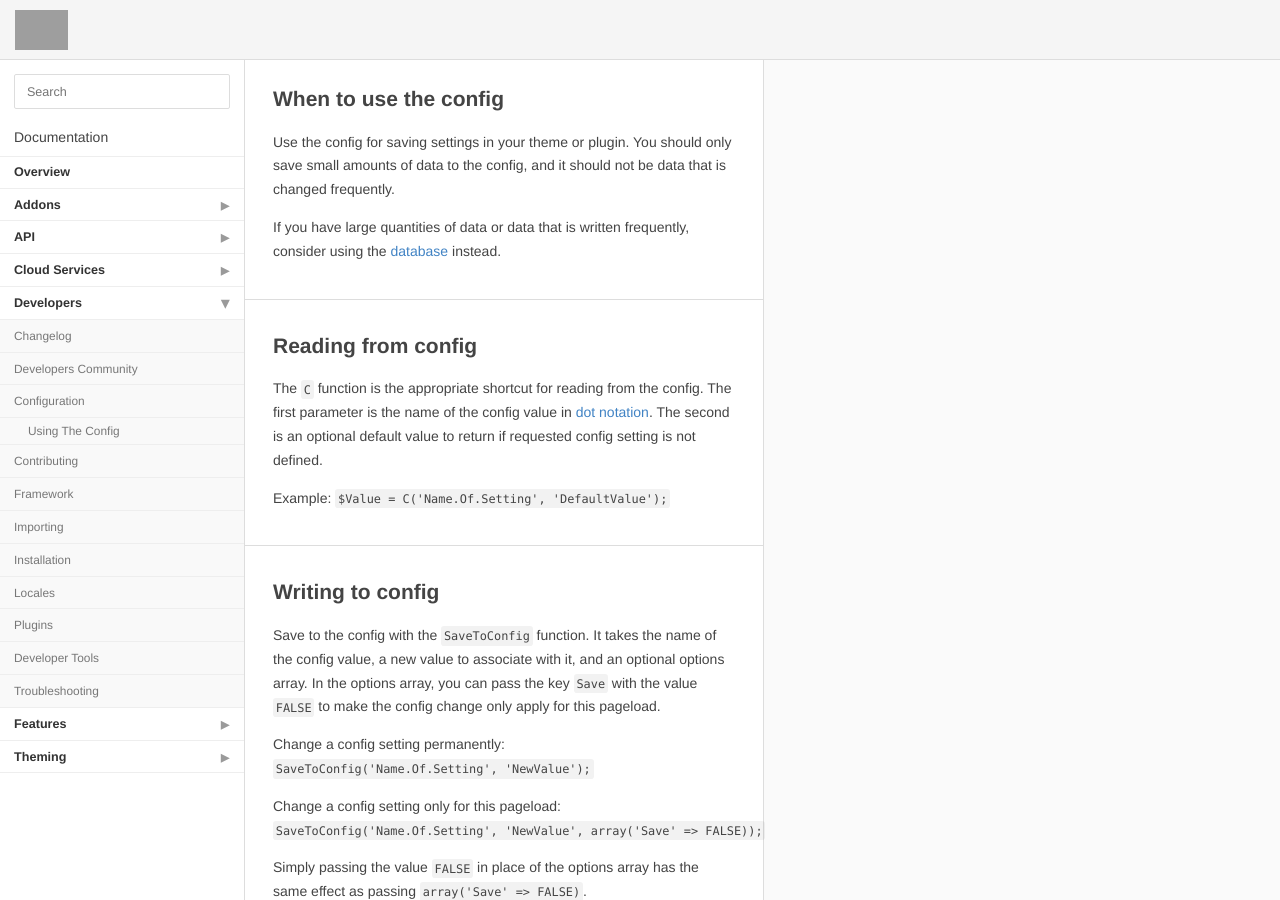
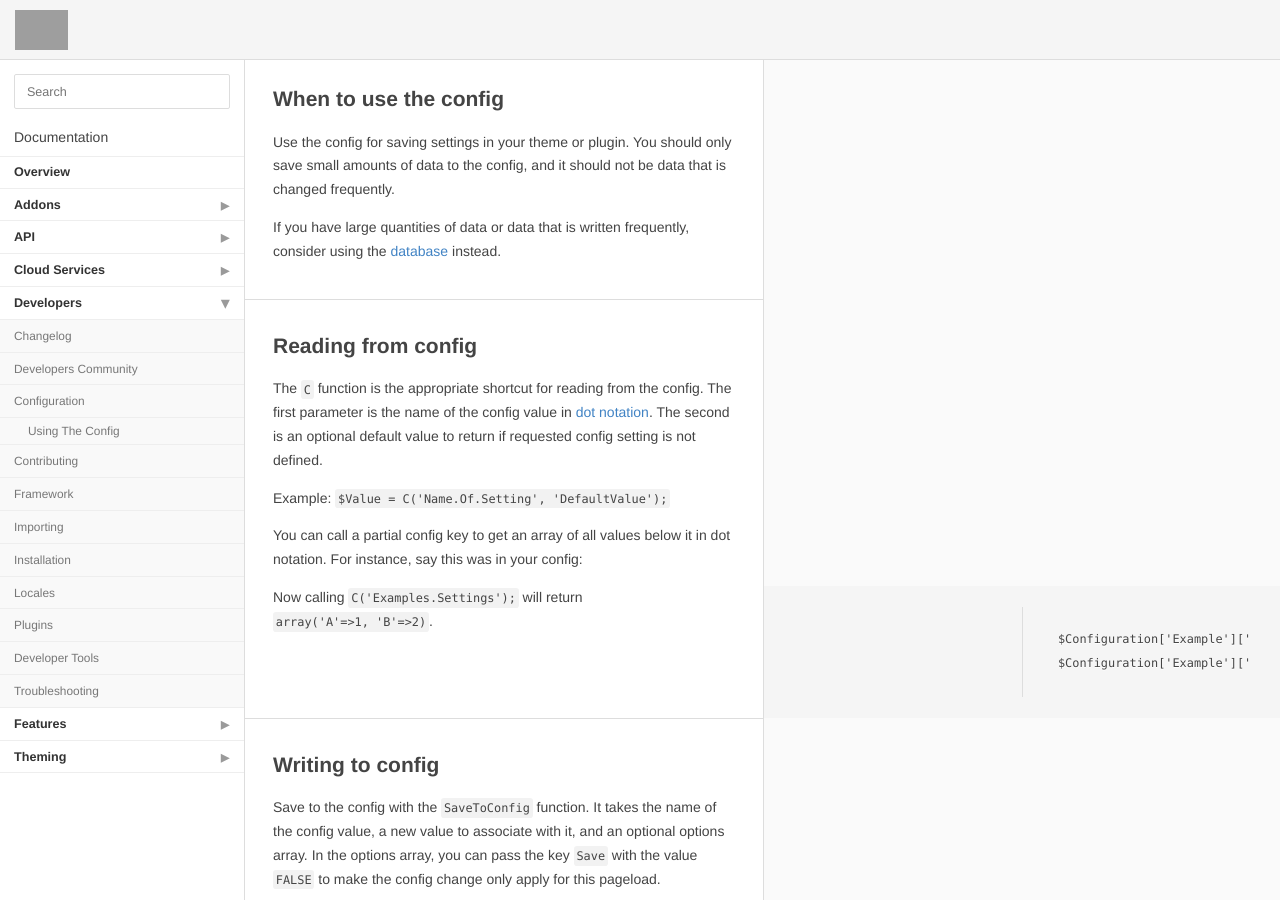
Before and after one commit to hgtonight/vanilladocs, a Jekyll site: the page built from developers/configuration/using.md, in a window 1280 px wide and 900 px high. Built offline with Jekyll 4.4.1, drawn with Linux system fonts in a browser that asks for light colours; Markdown is read by kramdown in place of the engine named in the settings; grey boxes are pictures that could not be loaded.

Commit message:
Config: read higher level gives arrays

```diff
--- a/developers/configuration/using.md
+++ b/developers/configuration/using.md
@@ -16,6 +16,13 @@ The `C` function is the appropriate shortcut for reading from the config. The fi
 
 Example:
 `$Value = C('Name.Of.Setting', 'DefaultValue');`
+
+You can call a partial config key to get an array of all values below it in dot notation. For instance, say this was in your config:
+
+     $Configuration['Example']['Settings']['A'] = 1;
+     $Configuration['Example']['Settings']['B'] = 2;
+
+Now calling `C('Examples.Settings');` will return `array('A'=>1, 'B'=>2)`.
 
 ## Writing to config
 
```
